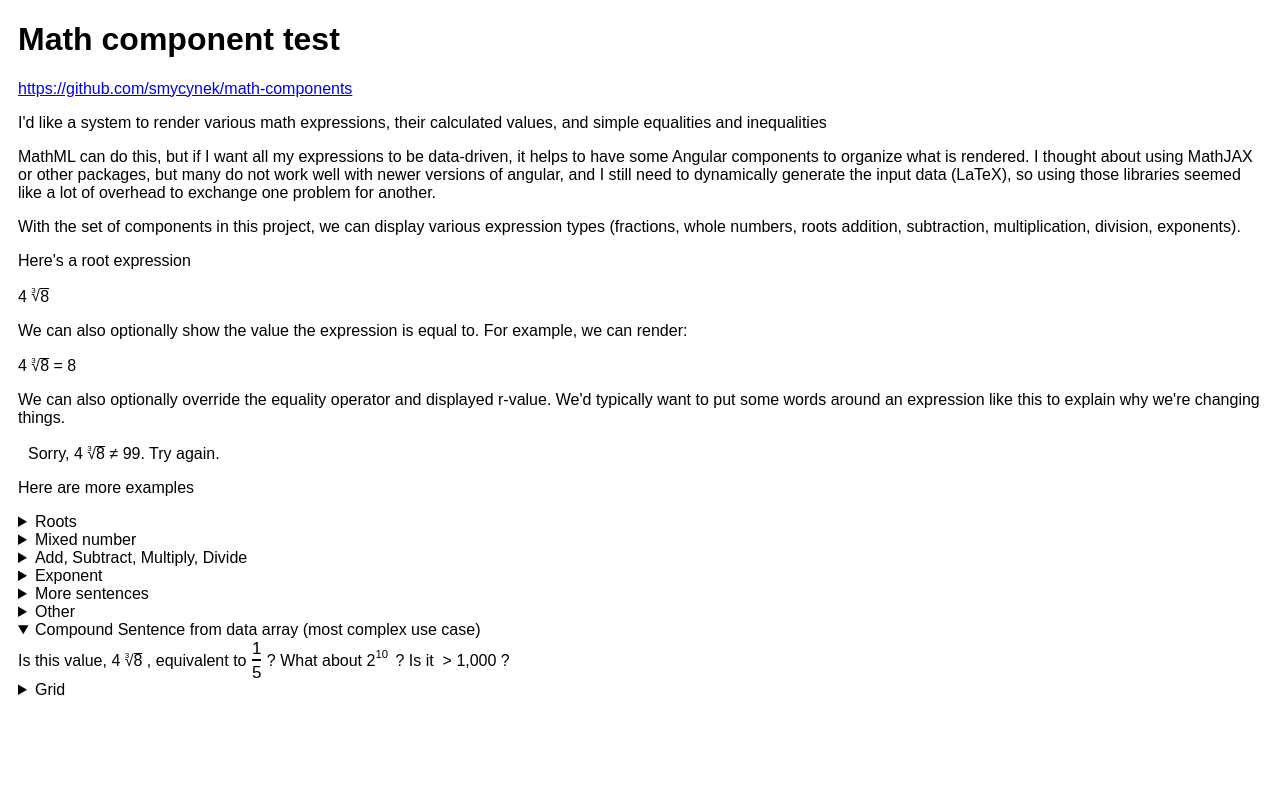
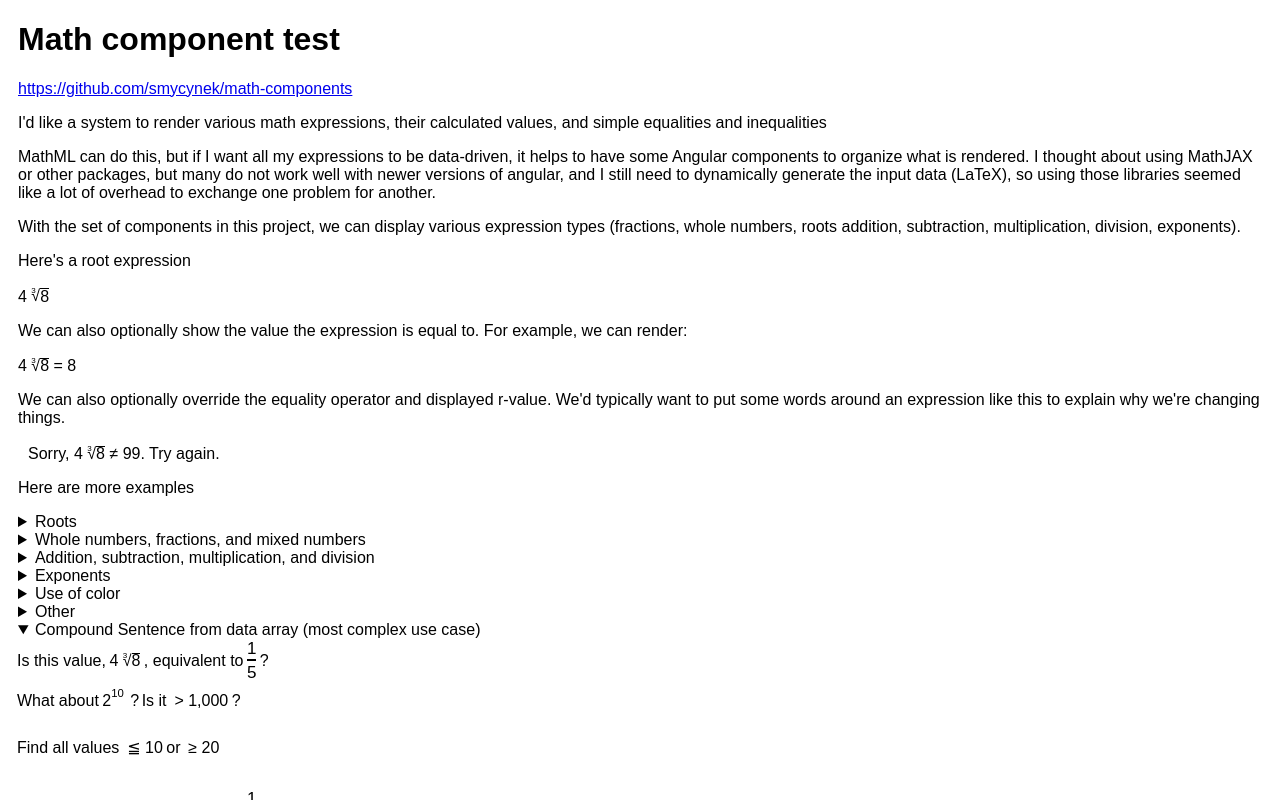
Before and after one commit to smycynek/math-components, an Angular app: page / in a window 1280 px wide. Both pictures are taken after a click on the heading "Compound Sentence from data array (most complex use case)". Shown: the top 800 px of the page. Built offline with nearby package versions, Linux system fonts and the light colour scheme.

Commit message:
add math sentences

```diff
--- a/src/app/app.component.html
+++ b/src/app/app.component.html
@@ -4,7 +4,8 @@
     <a href="https://github.com/smycynek/math-components">https://github.com/smycynek/math-components</a>
 
 
-    <p>I'd like a system to render various math expressions, their calculated values, and simple equalities and inequalities</p>
+    <p>I'd like a system to render various math expressions, their calculated values, and simple equalities and
+        inequalities</p>
     <p>MathML can do this, but if I want all my expressions to be data-driven, it helps to have some Angular
         components to organize what is rendered. I thought about using MathJAX or other packages, but many do not
         work well with newer versions of angular, and I still need to dynamically generate the input data (LaTeX),
@@ -50,7 +51,7 @@
 
 
     <details>
-        <summary>Mixed number</summary>
+        <summary>Whole numbers, fractions, and mixed numbers</summary>
 
         <div *ngFor="let rdata of getMixedNumData(); index as i">
             <math-exp [mathData]="rdata" />
@@ -60,7 +61,7 @@
 
 
     <details>
-        <summary>Add, Subtract, Multiply, Divide</summary>
+        <summary>Addition, subtraction, multiplication, and division</summary>
 
         <div *ngFor="let rdata of getAddData(); index as i">
             <math-exp [mathData]="rdata" />
@@ -81,7 +82,7 @@
     </details>
 
     <details>
-        <summary>Exponent</summary>
+        <summary>Exponents</summary>
 
         <div *ngFor="let rdata of getExpData(); index as i">
             <math-exp [mathData]="rdata" />
@@ -91,43 +92,14 @@
 
 
     <details>
-        <summary>More sentences</summary>
-        <div class="math-sentence">
-            <span class="math-text">Find all fractions equivalent to</span>
-            <math-exp [mathData]="newMixedNumber(null,0,1,3)" />
-        </div>
-
-        <div class="math-sentence">
-            <span class="math-text">Find all values greater than</span>
-            <math-exp [mathData]="newMixedNumber(null,5,0,0)" />
-        </div>
-
-        <div class="math-sentence">
-            <span class="math-text">Find all numbers between</span>
-            <math-exp [mathData]="newMixedNumber(null,-10,0,0)" /> <span class="math-text">and</span>
-            <math-exp [mathData]="newMixedNumber(null,10,0,0)" />
-        </div>
-
-
-        <div class="math-sentence">
-            <span class="math-text">True or False?</span>
-            <math-exp [mathData]="NewDiv(null,10,2,true, '>', 3)" />
-        </div>
-
-
-        <div class="math-sentence">
-            <span class="math-text">Find all numbers</span>
-            <math-exp [mathData]="newMixedNumber('>',10,0,0)" />
-        </div>
-
-
+        <summary>Use of color</summary>
         <div class="correct math-sentence">
-            <span class="math-text">Correct!</span>
+            <span class="math-text-r">Correct!</span>
             <math-exp [mathData]="newExponent(null,5,2,true)" />
         </div>
 
         <div class="incorrect math-sentence">
-            <span class="math-text">Incorrect.</span>
+            <span class="math-text-r">Incorrect.</span>
             <math-exp [mathData]="newRoot(null,1,3,8, true,'!=', 4)" />
         </div>
 
@@ -135,29 +107,31 @@
 
     <details>
         <summary>Other</summary>
-        <p>Generic container with expression data declared explicitly</p>
+        <p>Generic container with expression data declared explicitly rather than from a helper <code>ExpressionData</code> object</p>
         <math-exp
             [mathData]="{opType: '_RootData', prefixOp: null, coefficient: 4, index: 3, radicand: 8, value: 8, showRval: true, displayOp: '&ne;', displayRval:99}" />
-        <p>Root component declared explicitly</p>
+        <p>Root component declared explicitly using an <code>app-mroot</code> component</p>
         <app-mroot coefficient="4" index="3" radicand="8" value="8" [showRval]=true displayOp="&ne;" [displayRval]="99">
         </app-mroot>
     </details>
 
-<details>
-    <summary>Compound Sentence from data array (most complex use case)</summary>
+    <details>
+        <summary>Compound Sentence from data array (most complex use case)</summary>
 
-    <span *ngFor="let dataSegment of getCompoundStatement();">
-        @if (isString(dataSegment)) {
-            <span>
-            {{dataSegment}}
-            </span>
-        }
-        @else {
-            <math-exp [mathData]="dataSegment"></math-exp>
-        }
-    </span>
-</details>
+        <!-- Need to abstract this div, span, and ngFor into a component -->
 
+        <math-sentence [dataArray]="compoundSentence1"/>
+        <math-sentence [dataArray]="compoundSentence2"/>
+        <math-sentence [dataArray]="compoundSentence3"/>
+        <math-sentence [dataArray]="compoundSentence4"/>
+        <math-sentence [dataArray]="compoundSentence5"/>
+        <math-sentence [dataArray]="compoundSentence6"/>
+        <math-sentence [dataArray]="compoundSentence7"/>
+        <math-sentence class="correct" [dataArray]="compoundSentence8"/>
+        <math-sentence [dataArray]="compoundSentence9"/>
+        <math-sentence [dataArray]="compoundSentence10"/>
+        <math-sentence class="incorrect" [dataArray]="compoundSentence11"/>
+       </details>
 
     <details>
         <summary>Grid</summary>
--- a/src/app/app.component.less
+++ b/src/app/app.component.less
@@ -6,6 +6,7 @@ div {
     display: flex;
     flex-direction: row;
 }
+
 .cell {
     margin: 2px;
     width: 120px;
@@ -22,8 +23,21 @@ div {
     border-radius: 5px;
 }
 
-:host ::ng-deep * {
+:host ::ng-deep span * {
+    padding: 0px;
+    margin: 0px;
+}
+
+:host ::ng-deep math-exp * {
+    padding: 0px;
+    margin: 0px;
+}
+
+:host ::ng-deep *  {
+    &:not(code) {
     font-family: sans-serif;
+    }
+
 }
 
 :host ::ng-deep mfrac {
@@ -32,21 +46,43 @@ div {
         padding-bottom: 3px;
     }
 }
-.math-text {
-        margin-left: 4px;
-        margin-right: 4px;
+
+.math-text-r {
+    padding-left: 3px;
+    padding-right: 3px;
+}
+
+:host ::ng-deep .correct {
+    font-weight: bold;
+    color: green;
+
+    math,
+    math[mode="inline"] {
+        font-weight: bold;
     }
 
-.correct {
-    font-weight: bold;
-    color: green;
+    math[mode="display"] {
+        font-weight: bold;
+    }
+
 }
 
-.incorrect {
+:host ::ng-deep .incorrect {
     font-weight: bold;
     color: red;
+
+    math,
+    math[mode="inline"] {
+        font-weight: bold;
+    }
+
+    math[mode="display"] {
+        font-weight: bold;
+    }
 }
 
 .math-sentence {
-    height:50px;
+    height: 50px;
 }
+
+math-exp {}
--- a/src/app/app.component.ts
+++ b/src/app/app.component.ts
@@ -7,13 +7,14 @@ import { MixedNumberComponent } from '../expression-components/mixed-number/mixe
 import { RootComponent } from '../expression-components/root/root.component';
 import { MathContainerComponent } from '../math-container/math-container.component';
 import { RootData, MixedNumData, MultOpData, DivOpData, AddOpData, SubOpData, ExpOpData } from '../expression-data/expressionData';
-import { OP_NE } from '../expression-data/operators';
+import { OP_GT, OP_GTE, OP_LE, OP_NE } from '../expression-data/operators';
 import { RValueComponent } from '../expression-components/r-value/r-value.component';
+import { MathSentenceComponent } from '../math-sentence/math-sentence.component';
 
 @Component({
   selector: 'app-root',
   standalone: true,
-  imports: [MathContainerComponent, CommonModule, RouterOutlet, ExpressionComponent, MixedNumberComponent, RootComponent, RValueComponent],
+  imports: [MathSentenceComponent, MathContainerComponent, CommonModule, RouterOutlet, ExpressionComponent, MixedNumberComponent, RootComponent, RValueComponent],
   templateUrl: './app.component.html',
   styleUrl: './app.component.less'
 })
@@ -26,7 +27,7 @@ public newMixedNumber(
     denominator: number,
     showRval = false,
     displayOp = "",
-    displayRval  = NaN,) {
+    displayRval = NaN,) {
     return new MixedNumData(prefixOp, whole, numerator, denominator, showRval, displayOp, displayRval).dataAsObject();
   }
 
@@ -37,7 +38,7 @@ public newRoot(
     radicand: number,
     showRval = false,
     displayOp = "",
-  displayRval  = NaN,) {
+    displayRval = NaN,) {
     return new RootData(prefixOp, coefficient, index, radicand, showRval, displayOp, displayRval).dataAsObject();
   }
 
@@ -47,8 +48,8 @@ public newExponent(
     power: number,
     showRval = false,
     displayOp = "",
-  displayRval  = NaN,) {
-     return new ExpOpData(prefixOp, base, power , showRval, displayOp, displayRval).dataAsObject();
+    displayRval = NaN,) {
+    return new ExpOpData(prefixOp, base, power, showRval, displayOp, displayRval).dataAsObject();
   }
 
   public newAdd(
@@ -57,7 +58,7 @@ public newAdd(
     right: number,
     showRval = false,
     displayOp = "",
-  displayRval  = NaN,) {
+    displayRval = NaN,) {
     return new AddOpData(prefixOp, right, left, showRval, displayOp, displayRval).dataAsObject();
   }
 
@@ -67,7 +68,7 @@ public NewSub(
     right: number,
     showRval = false,
     displayOp = "",
-  displayRval  = NaN,) {
+    displayRval = NaN,) {
     return new SubOpData(prefixOp, right, left, showRval, displayOp, displayRval).dataAsObject();
   }
 
@@ -77,7 +78,7 @@ public NewMult(
     right: number,
     showRval = false,
     displayOp = "",
-  displayRval  = NaN) {
+    displayRval = NaN) {
     return new MultOpData(prefixOp, right, left, showRval, displayOp, displayRval).dataAsObject();
   }
 
@@ -87,7 +88,7 @@ public NewDiv(
     right: number,
     showRval = false,
     displayOp = "",
-  displayRval  = NaN,) {
+    displayRval = NaN,) {
     return new DivOpData(prefixOp, right, left, showRval, displayOp, displayRval).dataAsObject();
   }
 
@@ -104,26 +105,19 @@ public NewDiv(
 
   public getMixedNumData() {
     return [
-    new MixedNumData(null, 0,4,5).dataAsObject(),
-    new MixedNumData(null, 12, 0,1).dataAsObject(),
-    new MixedNumData(null, 12, 0,1, true).dataAsObject(),
-    new MixedNumData(null, 12, 2,4).dataAsObject(),
-    new MixedNumData(null, 12, 2,4, true).dataAsObject(),
-    new MixedNumData(null, 12, 2,4, true, OP_NE, 2).dataAsObject(),
-    new MixedNumData(null, 12, 2,4, true, "", 99).dataAsObject(),
-    new MixedNumData(null, 12, 2,4, true, OP_NE).dataAsObject(),
+      new MixedNumData(null, 0, 4, 5).dataAsObject(),
+      new MixedNumData(null, 12, 0, 1).dataAsObject(),
+      new MixedNumData(null, 12, 0, 1, true).dataAsObject(),
+      new MixedNumData(null, 12, 2, 4).dataAsObject(),
+      new MixedNumData(null, 12, 2, 4, true).dataAsObject(),
+      new MixedNumData(null, 12, 2, 4, true, OP_NE, 2).dataAsObject(),
+      new MixedNumData(null, 12, 2, 4, true, "", 99).dataAsObject(),
+      new MixedNumData(null, 12, 2, 4, true, OP_NE).dataAsObject(),
     ];
   }
 
 
-public getMixedNumDataRow() {
-  return [
-    new MixedNumData(null, 0, 4, 5).dataAsObject(),
-    new MixedNumData(null, 0, 1, 2).dataAsObject(),
-    new MixedNumData(null, 0, 5, 9).dataAsObject(),
 
-  ];
-}
 
   public getMultData() {
     return [
@@ -176,37 +170,75 @@ public getExpData() {
     ];
   }
 
-preamble="Sorry, ";
-postamble=".  Try again."
+
+  public getMixedNumDataRow() {
+    return [
+      new MixedNumData(null, 0, 4, 5).dataAsObject(),
+      new MixedNumData(null, 0, 1, 2).dataAsObject(),
+      new MixedNumData(null, 0, 5, 9).dataAsObject(),
+
+    ];
+  }
+
+  preamble = "Sorry, ";
+  postamble = ".  Try again."
 
   public getSampleRoot() {
     return new RootData(null, 4, 3, 8).dataAsObject();
   }
 
-public isString(obj: string | object): boolean {
-  return typeof(obj) == 'string';
-}
 
   public getSampleRootWithValue() {
     return new RootData(null, 4, 3, 8, true).dataAsObject();
-}
-
-public getSampleRootInSentence1() {
-  return new RootData(null, 4, 3, 8).dataAsObject();
-}
-
-public getSampleRootInSentence2() {
-  return new RootData(null, 4, 2, 4).dataAsObject();
   }
 
   public getSampleRootWithOverriddenValue() {
     return new RootData(null, 4, 3, 8, true, OP_NE, 99).dataAsObject();
   }
 
-public getCompoundStatement(): (string | object) [] {
-  return ['Is this value,', new RootData(null, 4, 3, 8).dataAsObject(), ', equivalent to', new MixedNumData(null, 0, 1, 5).dataAsObject(), '?', 'What about',
-    new ExpOpData(null, 2,10), "?", "Is it", new MixedNumData(">", 1000, 0,0), "?"
+
+  compoundSentence1=['Is this value,',
+  new RootData(null, 4, 3, 8).dataAsObject(),
+  ', equivalent to', new MixedNumData(null, 0, 1, 5).dataAsObject(),
+  '?'];
+
+  compoundSentence2=['What about',
+  new ExpOpData(null, 2, 10),
+  "?",
+  "Is it",
+  new MixedNumData(OP_GT, 1000, 0, 0),
+  "?"];
+
+  compoundSentence3=["Find all values",
+  new MixedNumData(OP_LE, 10, 0, 0),
+  "or",
+  new MixedNumData(OP_GTE, 20, 0, 0)];
+
+  compoundSentence4=['Is this value,',
+  new RootData(null, 4, 3, 8).dataAsObject(),
+  ', equivalent to', new MixedNumData(null, 0, 1, 5).dataAsObject(),
+  '?'];
+
+  compoundSentence5=["Find all numbers between",
+  new MixedNumData(null, 5, 0, 0),
+  "and",
+  new MixedNumData(null, 10, 0, 0),
+  "."];
+
+  compoundSentence6=[ "Incorrect.",
+  new DivOpData(null, 10, 3, true),
+  ", not a whole number."];
+
+  compoundSentence7=[ "Find all prime numbers"];
+
+  compoundSentence8 = [this.newMixedNumber(null, 2,0,0), "times itself (",
+  this.newMixedNumber(null, 2,0,0), ") equals",  this.newMixedNumber(null, 4,0,0)
 ];
-}
+
+compoundSentence9 = ["There are no whole numbers when multiplied by themselves that are equal to", this.newMixedNumber(null, 5,0,0)];
+
+compoundSentence10 = [this.newMixedNumber(null, 12,0,0), "has factors such as", this.newMixedNumber(null, 2,0,0), ", ", this.newMixedNumber(null, 3,0,0), ", and", this.newMixedNumber(null, 4,0,0) ];
+
+compoundSentence11 = [this.NewMult(null, 3,4,true), ", not", this.newMixedNumber(null, 12,0,0)]
 
 }
--- a/src/expression-components/division-operation/division-operation.component.html
+++ b/src/expression-components/division-operation/division-operation.component.html
@@ -26,7 +26,7 @@
             }
             @else {
             <mn>
-                {{value}}
+                {{value | number:'1.0-2'}}
             </mn>
             }
         }
--- a/src/expression-components/root/root.component.html
+++ b/src/expression-components/root/root.component.html
@@ -50,7 +50,7 @@
             }
             @else {
             <mn>
-                {{value}}
+                {{value | number:'1.0-2'}}
             </mn>
             }
         }
--- /dev/null
+++ b/src/math-sentence/math-sentence.component.html
@@ -0,0 +1,12 @@
+<div class="math-sentence">
+    <span *ngFor="let dataSegment of dataArray;">
+        @if (isString(dataSegment)) {
+        <span class="math-text">
+            {{dataSegment}}
+        </span>
+        }
+        @else {
+        <math-exp [mathData]="dataSegment"></math-exp>
+        }
+    </span>
+</div>
--- /dev/null
+++ b/src/math-sentence/math-sentence.component.less
@@ -0,0 +1,12 @@
+.math-sentence {
+    height:50px;
+}
+
+.math-text {
+    margin: -1px;
+    padding: -1px;
+}
+
+math-exp {
+
+}
```
Also changed, not shown: src/math-sentence/math-sentence.component.ts (added, +19 -0 lines), src/expression-components/addition-operation/addition-operation.component.html (line endings or trailing spaces), 1 other file (tests, documents, lock files or other folders). Lines whose indentation alone changed are shown as unchanged.
